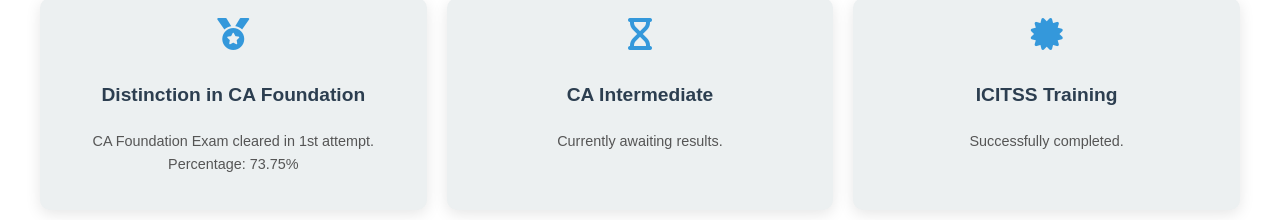
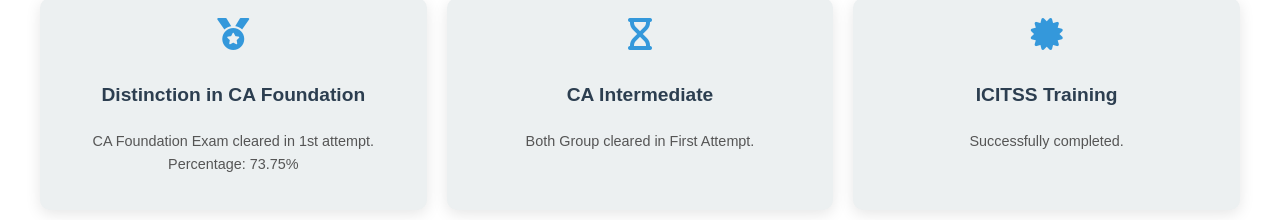
Before and after one commit to amritshrestha01/amrit, a plain HTML site: page index.html in a window 1280 px wide. Shown: the part 2280-2500 px from the top of the page. Drawn offline with Linux system fonts and the light colour scheme.

Commit message:
Update index.html

```diff
--- a/index.html
+++ b/index.html
@@ -138,7 +138,7 @@
           <div class="achievement-item">
             <i class="fas fa-hourglass-half"></i> <!-- Represents waiting for result -->
             <h3>CA Intermediate</h3>
-            <p>Currently awaiting results.</p>
+            <p>Both Group cleared in First Attempt.</p>
           </div>
 
           <!-- ICITSS Training -->
```
